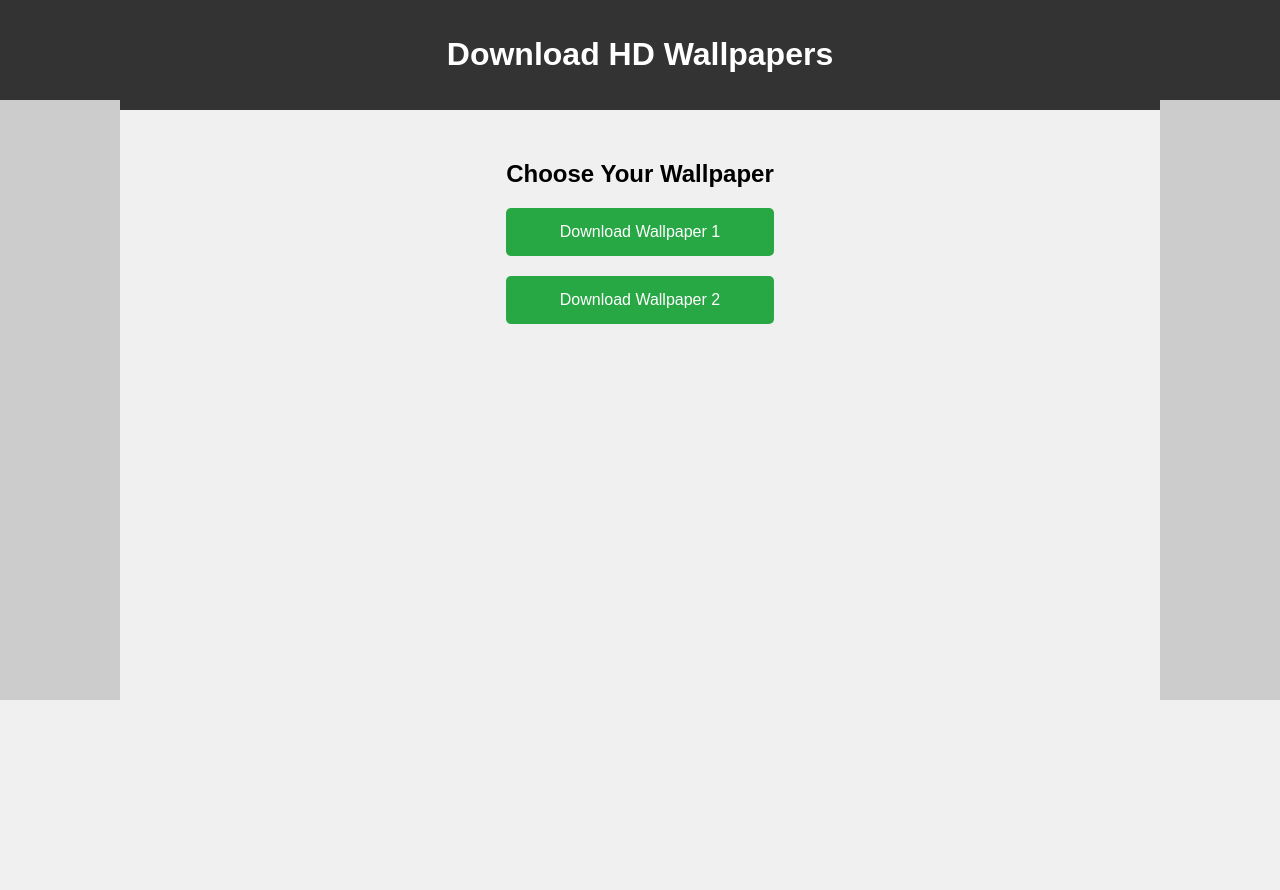
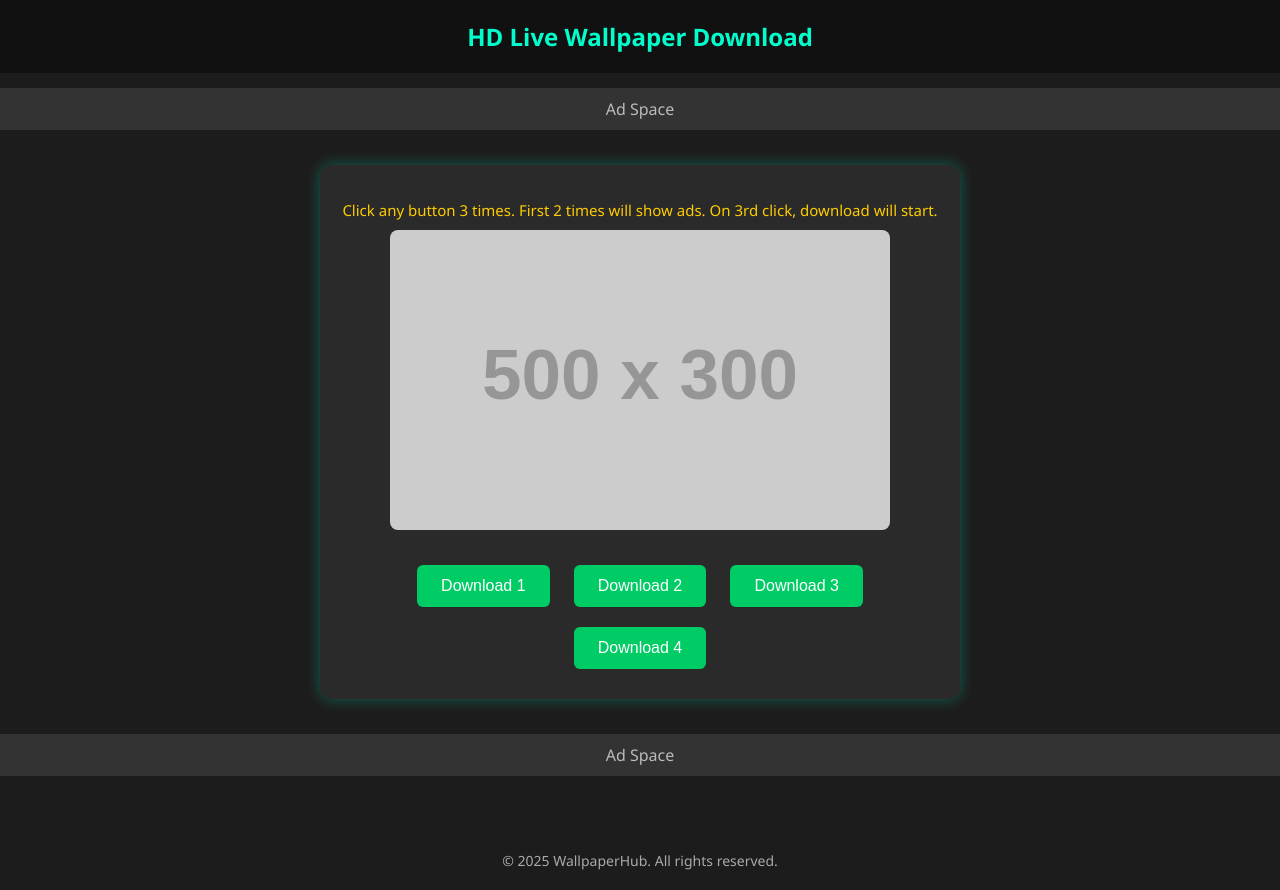
Before and after one commit to Munawar358/Live-Wallpaper-, a plain HTML site: page index.html in a window 1280 px wide. Before the commit the page ends 800 px from the top, so only its background shows below. Drawn offline with Linux system fonts and the light colour scheme; placeholder pictures from the web are drawn by us.

Commit message:
Add files via upload

```diff
--- a/index.html
+++ b/index.html
@@ -4,79 +4,123 @@
 <head>
   <meta charset="UTF-8" />
   <meta name="viewport" content="width=device-width, initial-scale=1.0"/>
-  <title>Wallpaper Download</title>
+  <title>Download HD Wallpaper</title>
   <style>
     body {
-      font-family: Arial, sans-serif;
       margin: 0;
-      background: #f0f0f0;
+      font-family: 'Segoe UI', sans-serif;
+      background-color: #1c1c1c;
+      color: #fff;
       display: flex;
       flex-direction: column;
       align-items: center;
     }
+
     header {
-      background-color: #333;
-      color: #fff;
-      padding: 15px;
+      background-color: #111;
+      width: 100%;
+      padding: 20px;
       text-align: center;
+      font-size: 24px;
+      font-weight: bold;
+      color: #00ffcc;
+    }
+
+    .ad-section {
       width: 100%;
+      text-align: center;
+      margin: 15px 0;
     }
-    .ad-left, .ad-right {
-      width: 120px;
-      background-color: #ccc;
-      height: 600px;
-      position: fixed;
-      top: 100px;
-    }
-    .ad-left {
-      left: 0;
-    }
-    .ad-right {
-      right: 0;
-    }
-    main {
-      margin: 30px;
+
+    .container {
       max-width: 600px;
+      margin: 20px;
+      background-color: #2a2a2a;
+      padding: 20px;
+      border-radius: 10px;
+      box-shadow: 0 0 15px rgba(0, 255, 204, 0.3);
       text-align: center;
     }
+
+    .wallpaper-preview {
+      width: 100%;
+      max-width: 500px;
+      border-radius: 8px;
+      margin-bottom: 20px;
+    }
+
     .download-btn {
-      display: block;
-      margin: 20px auto;
-      padding: 15px 25px;
+      background-color: #00cc66;
+      color: white;
+      padding: 12px 24px;
+      border: none;
+      border-radius: 6px;
       font-size: 16px;
-      background-color: #28a745;
-      color: white;
-      border: none;
-      border-radius: 5px;
+      margin: 10px;
+      cursor: pointer;
+      transition: background-color 0.3s;
       text-decoration: none;
+      display: inline-block;
+    }
+
+    .download-btn:hover {
+      background-color: #00994d;
+    }
+
+    .notice {
+      color: #ffcc00;
+      font-size: 15px;
+      margin-bottom: 10px;
+    }
+
+    footer {
+      margin-top: 40px;
+      padding: 20px;
+      font-size: 14px;
+      color: #aaa;
     }
   </style>
   <script>
-    let clicked = false;
-    function handleClick(btn, monetagURL, downloadURL) {
-      if (!clicked) {
-        clicked = true;
-        window.open(monetagURL, "_blank");
+    let clickCount = 0;
+
+    function handleDownload() {
+      clickCount++;
+      if (clickCount <= 2) {
+        window.open("https://sawutser.top/4/9292122", "_blank");
+      } else if (clickCount === 3) {
+        window.location.href = "https://drive.google.com/drive/folders/1LozlDuDb-Dp1KCEtb7sLZPMRMq8tPM37";
       } else {
-        window.location.href = downloadURL;
+        alert("You have already downloaded the wallpaper.");
       }
     }
   </script>
 </head>
 <body>
-  <header>
-    <h1>Download HD Wallpapers</h1>
-  </header>
-  <div class="ad-left">
-    <!-- Adsterra Left Ad Code -->
+  <header>HD Live Wallpaper Download</header>
+
+  <div class="ad-section">
+    <!-- Ad Placeholder (Adsterra) -->
+    <div style="background:#333;padding:10px;color:#bbb;">Ad Space</div>
   </div>
-  <div class="ad-right">
-    <!-- Adsterra Right Ad Code -->
+
+  <div class="container">
+    <p class="notice">Click any button 3 times. First 2 times will show ads. On 3rd click, download will start.</p>
+    <img src="https://via.placeholder.com/500x300.png?text=Wallpaper+Preview" alt="Wallpaper Preview" class="wallpaper-preview" />
+    <div>
+      <button class="download-btn" onclick="handleDownload()">Download 1</button>
+      <button class="download-btn" onclick="handleDownload()">Download 2</button>
+      <button class="download-btn" onclick="handleDownload()">Download 3</button>
+      <button class="download-btn" onclick="handleDownload()">Download 4</button>
+    </div>
   </div>
-  <main>
-    <h2>Choose Your Wallpaper</h2>
-    <a href="#" class="download-btn" onclick="handleClick(this, 'https://monetag.com/ad-link', 'https://drive.google.com/your-download-link')">Download Wallpaper 1</a>
-    <a href="#" class="download-btn" onclick="handleClick(this, 'https://monetag.com/ad-link', 'https://drive.google.com/your-download-link-2')">Download Wallpaper 2</a>
-  </main>
+
+  <div class="ad-section">
+    <!-- Ad Placeholder (Adsterra) -->
+    <div style="background:#333;padding:10px;color:#bbb;">Ad Space</div>
+  </div>
+
+  <footer>
+    &copy; 2025 WallpaperHub. All rights reserved.
+  </footer>
 </body>
 </html>
```
